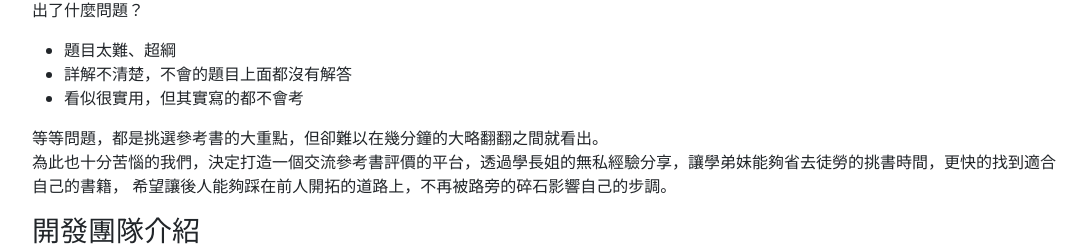
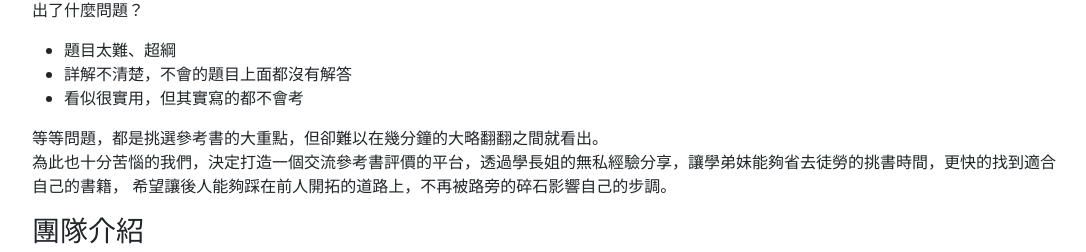
Before and after one commit to Today-Asked/Study-Guides-Recommendation, a PHP site: page /about.html in a window 1280 px wide. Shown: the part 290-542 px from the top of the page, without its empty margins (96-1182 px from the left). Run offline with PHP 8.4, Linux system fonts and the light colour scheme.

Commit message:
small fixing

```diff
--- a/about.html
+++ b/about.html
@@ -153,7 +153,7 @@
     等等問題，都是挑選參考書的大重點，但卻難以在幾分鐘的大略翻翻之間就看出。<BR>
     為此也十分苦惱的我們，決定打造一個交流參考書評價的平台，透過學長姐的無私經驗分享，讓學弟妹能夠省去徒勞的挑書時間，更快的找到適合自己的書籍，
     希望讓後人能夠踩在前人開拓的道路上，不再被路旁的碎石影響自己的步調。</p>
-    <strong><h3>開發團隊介紹</h3></strong>
+    <strong><h3>團隊介紹</h3></strong>
     <center class="intro">
       <div class="team" id="corn" style="text-align: center">
         <img src="corn.png" style="width: 100%">
--- a/cms/reviewComment.php
+++ b/cms/reviewComment.php
@@ -15,6 +15,7 @@ require_once "auth.php";
             }
         </script>
         <meta name="robots" content="noindex">
+        <title>審核評論</title>
     </head>
     <body style='margin: 1%'></body>
 <?php
```
